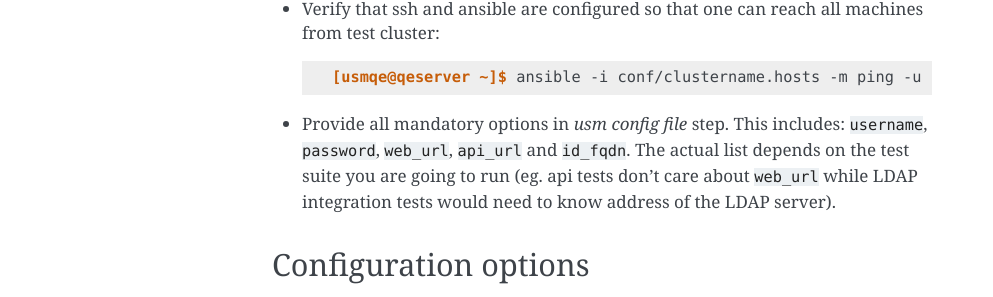
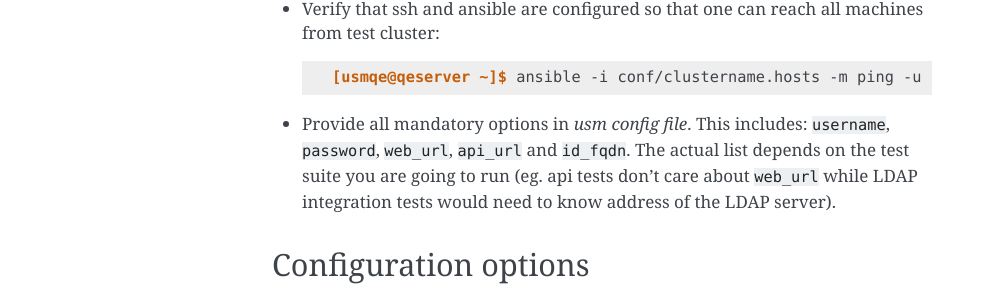
Before and after one commit to usmqe/usmqe-tests, a Sphinx documentation site: the page built from docs/test_configuration.rst, in a window 1280 px wide. Shown: the part 1223-1520 px from the top of the page, without its empty margins (148-1141 px from the left). Built offline with Sphinx 7.4.7, drawn with Linux system fonts in a browser that asks for light colours.

Commit message:
drop word 'step'

```diff
--- a/docs/test_configuration.rst
+++ b/docs/test_configuration.rst
@@ -68,7 +68,7 @@ Now, you need to:
 
       [usmqe@qeserver ~]$ ansible -i conf/clustername.hosts -m ping -u root all
 
-* Provide all mandatory options in *usm config file* step.
+* Provide all mandatory options in *usm config file*.
   This includes: ``username``, ``password``, ``web_url``, ``api_url`` and
   ``id_fqdn``.
   The actual list depends on the test suite you are going to run (eg. api
```
